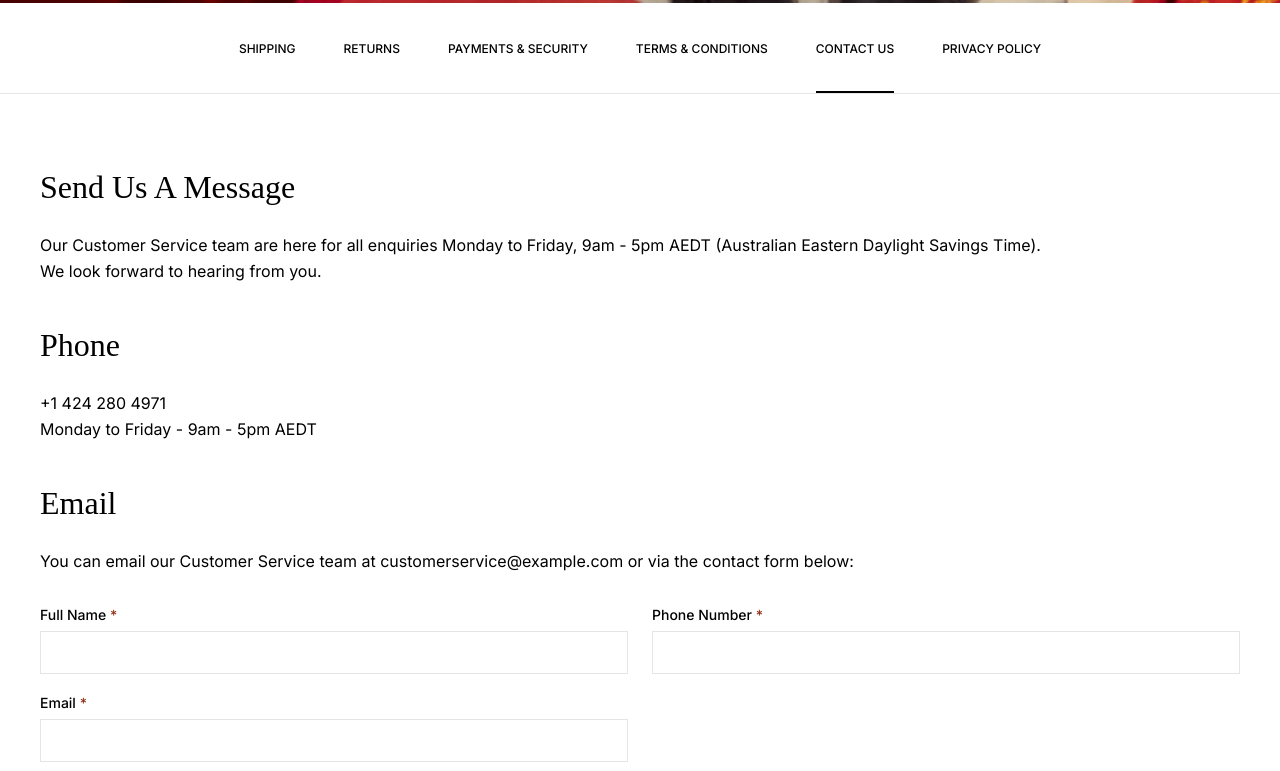
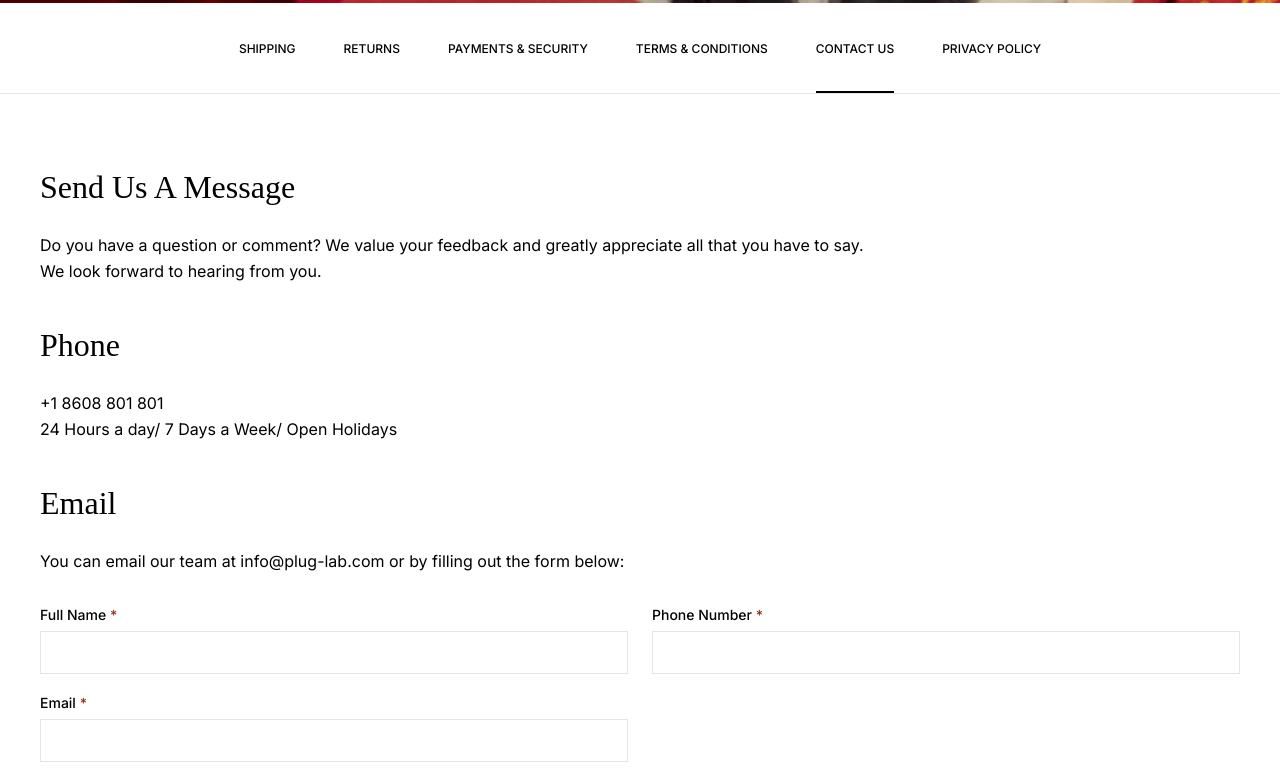
Before and after one commit to 385PlugLab/web, a Gatsby site: page /support in a window 1280 px wide. Shown: the part 599-1370 px from the top of the page. Built offline with nearby package versions, Linux system fonts and the light colour scheme; Gatsby itself is replaced by a stand-in of ours; a web font is replaced by a local one.

Commit message:
Update Contact.js

```diff
--- a/src/components/Contact/Contact.js
+++ b/src/components/Contact/Contact.js
@@ -30,23 +30,22 @@ const Contact = (props) => {
       <div className={styles.section}>
         <h4>Send Us A Message</h4>
         <p>
-          Our Customer Service team are here for all enquiries Monday to Friday,
-          9am - 5pm AEDT (Australian Eastern Daylight Savings Time).
+         Do you have a question or comment? We value your feedback and greatly appreciate all that you have to say.
         </p>
         <p>We look forward to hearing from you.</p>
       </div>
 
       <div className={styles.section}>
         <h4>Phone</h4>
-        <p>+1 424 280 4971</p>
-        <p>Monday to Friday - 9am - 5pm AEDT</p>
+        <p>+1 8608 801 801</p>
+        <p>24 Hours a day/ 7 Days a Week/ Open Holidays</p>
       </div>
 
       <div className={styles.section}>
         <h4>Email</h4>
         <p>
-          You can email our Customer Service team at customerservice@example.com
-          or via the contact form below:
+          You can email our team at info@plug-lab.com
+          or by filling out the form below:
         </p>
       </div>
 
```
